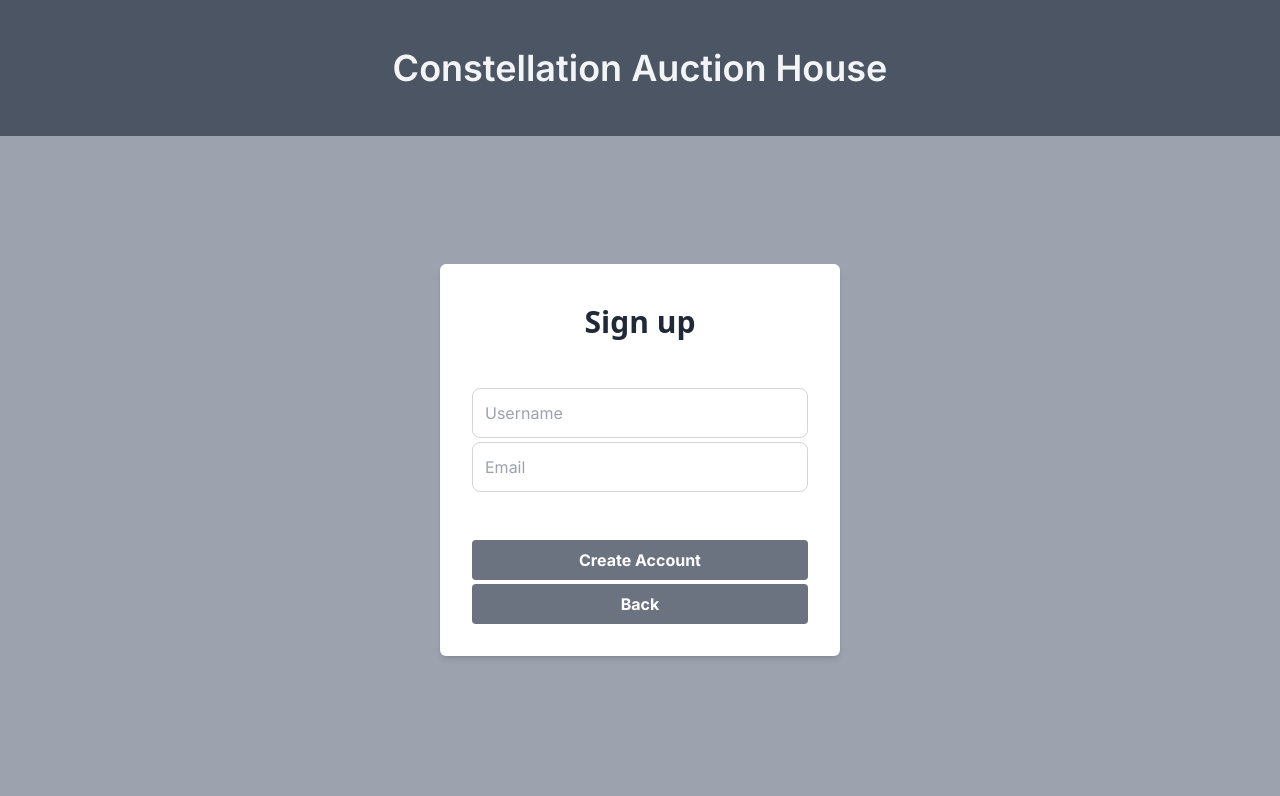
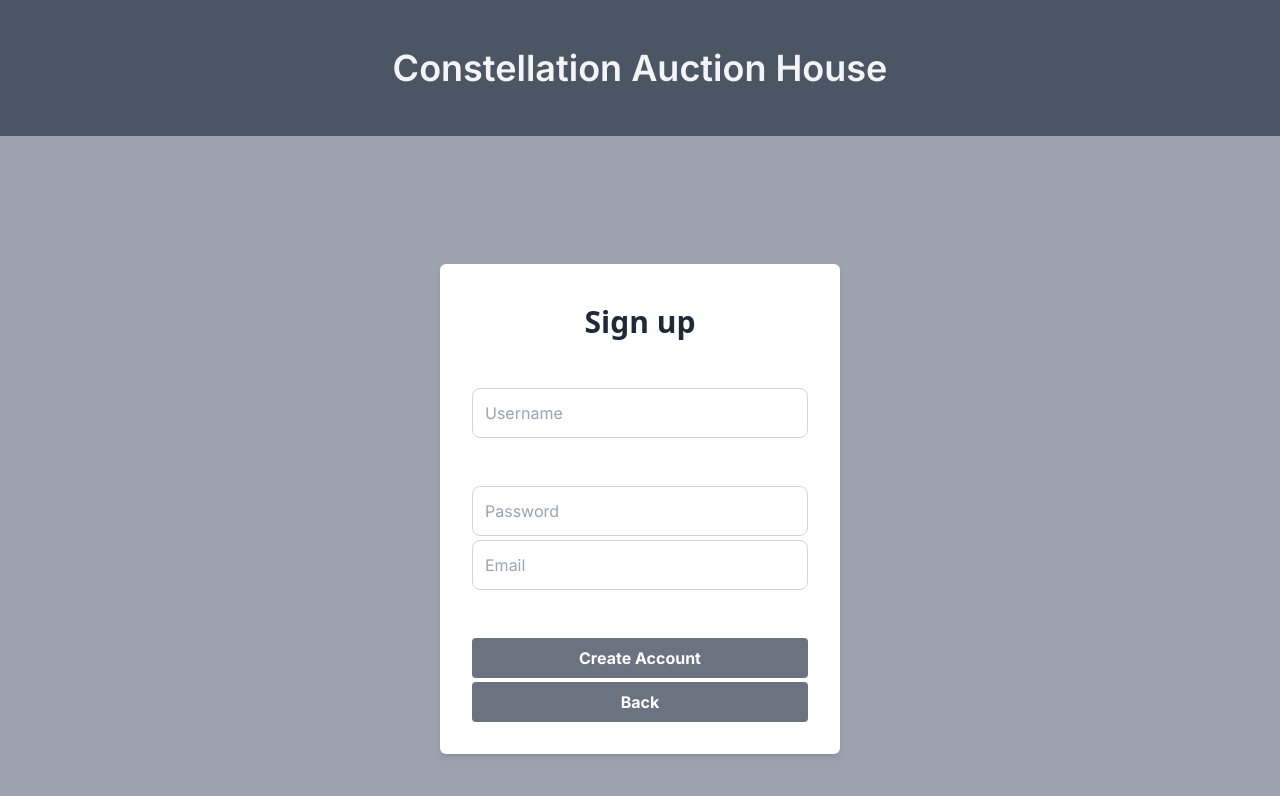
Before and after one commit to tens-ml/4413ConstellationTeam, a Next.js app in the folder constellation-frontend/: page /signup in a window 1280 px wide. Shown: the top 796 px of the page. Built offline with nearby package versions, Linux system fonts and the light colour scheme.

Commit message:
add: password field

```diff
--- a/constellation-frontend/pages/signup/index.jsx
+++ b/constellation-frontend/pages/signup/index.jsx
@@ -13,6 +13,7 @@ const Signup = () => {
         </p>
         <form>
           <Input className="mt-12" placeholder="Username" required />
+          <Input className="mt-12" placeholder="Password" required />
           <Input placeholder="Email" required />
           <Button className="mt-12 w-full">Create Account</Button>
         </form>
```
